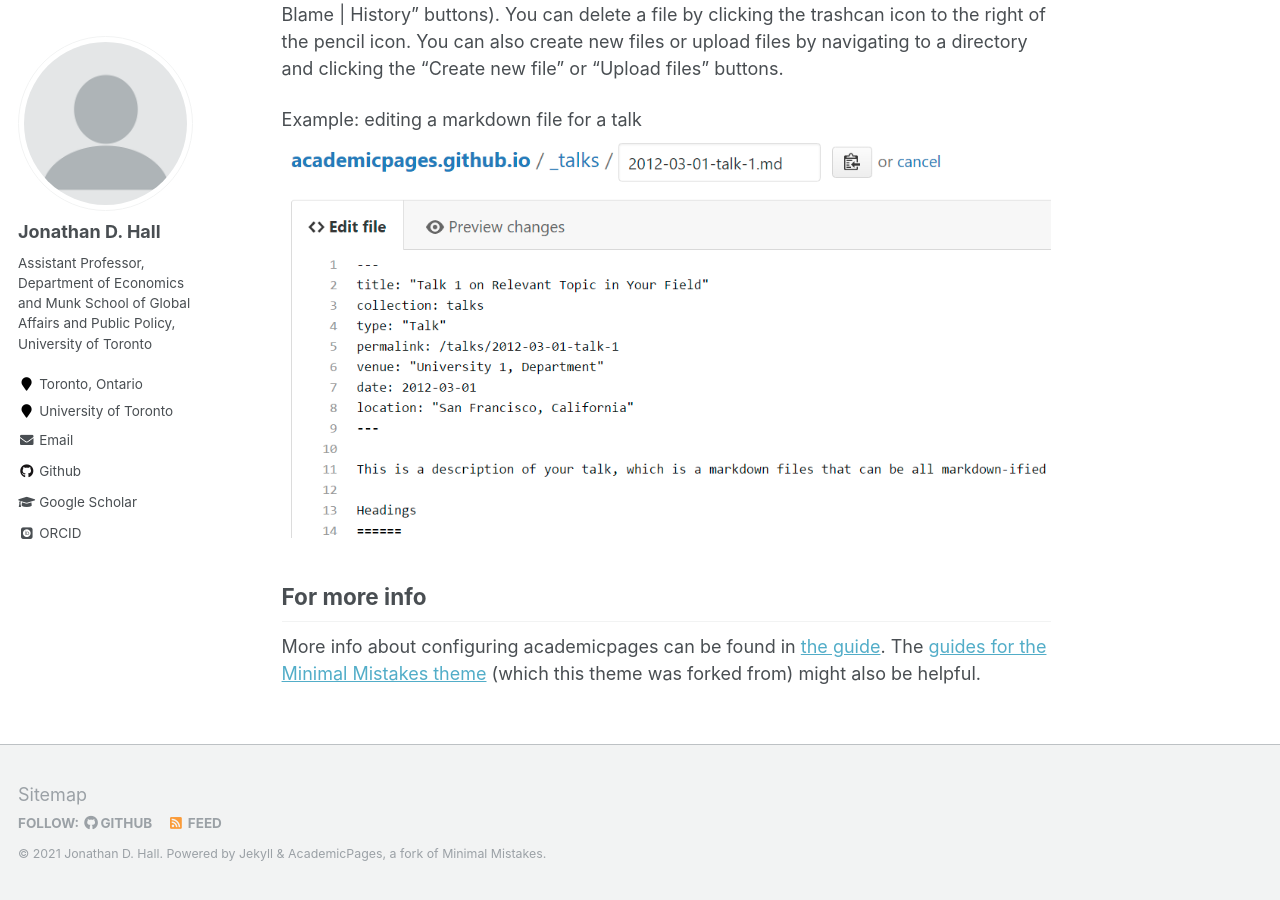
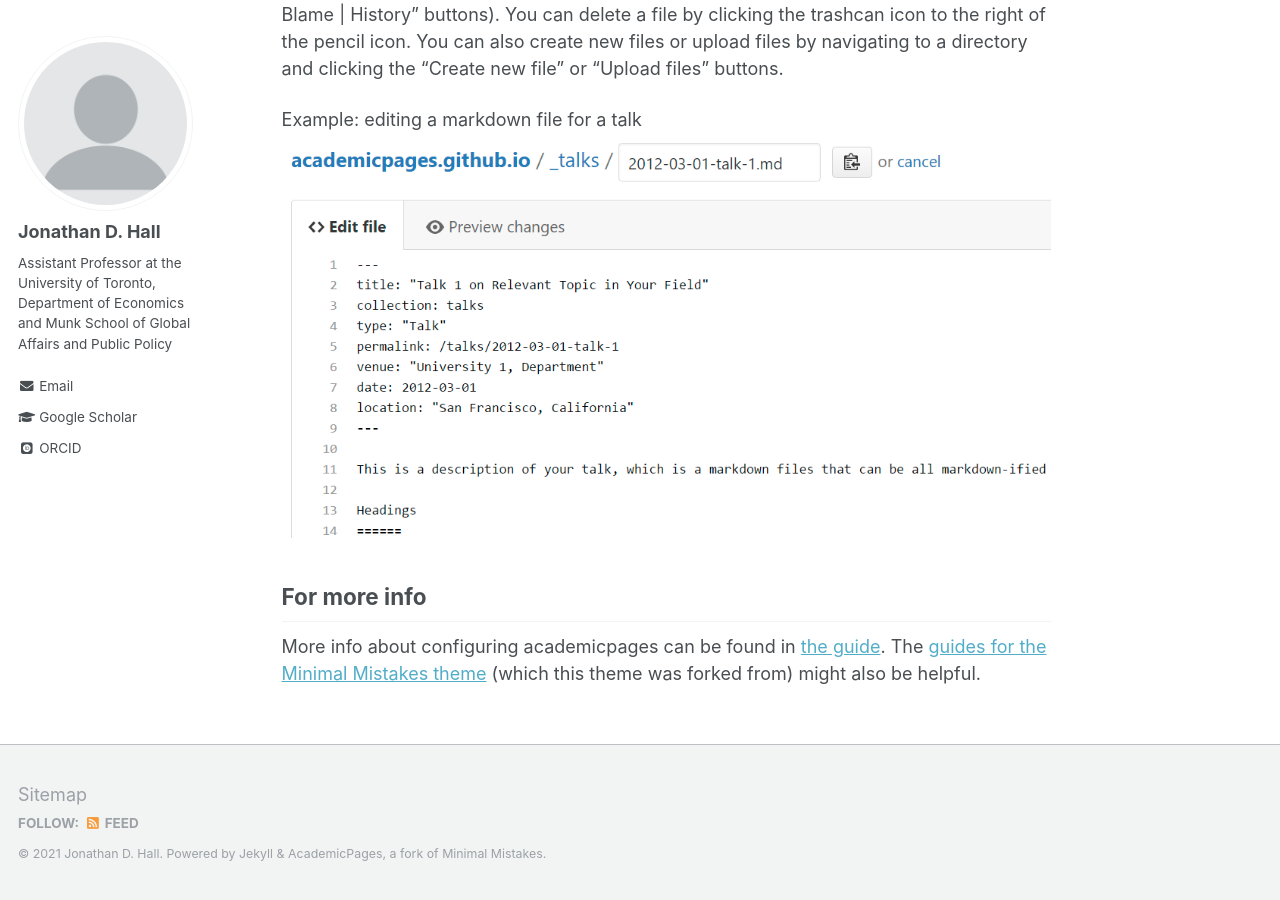
Before and after one commit to jhall/jhall.github.io, a Jekyll site: the page built from _pages/about.md, in a window 1280 px wide and 900 px high, scrolled down 2463 px. Built offline with Jekyll 4.4.1, drawn with Linux system fonts in a browser that asks for light colours; some web fonts are replaced.

Commit message:
Update _config.yml

```diff
--- a/_config.yml
+++ b/_config.yml
@@ -75,16 +75,16 @@ social:
 analytics:
   provider               :  "google-universal" # false (default), "google", "google-universal", "custom"
   google:
-    tracking_id          :
+    tracking_id          :  G-6CSHZ04VTX
 
 
 # Site Author
 author:
   name             : "Jonathan D. Hall"
   avatar           : "profile.png"
-  bio              : "Assistant Professor, Department of Economics and Munk School of Global Affairs and Public Policy, University of Toronto"
-  location         : "Toronto, Ontario"
-  employer         : "University of Toronto"
+  bio              : "Assistant Professor at the University of Toronto, Department of Economics and Munk School of Global Affairs and Public Policy"
+  location         : #"Toronto, Ontario"
+  employer         : #"University of Toronto"
   pubmed           : #"https://www.ncbi.nlm.nih.gov/pubmed/?term=john+snow"
   googlescholar    : "https://scholar.google.ca/citations?user=EiX4608AAAAJ"
   email            :  "jonathan.hall@utoronto.ca"
@@ -96,7 +96,7 @@ author:
   flickr           :
   facebook         :
   foursquare       :
-  github           : "academicpages"
+  github           : #"jhall"
   google_plus      :
   keybase          :
   instagram        :
```
